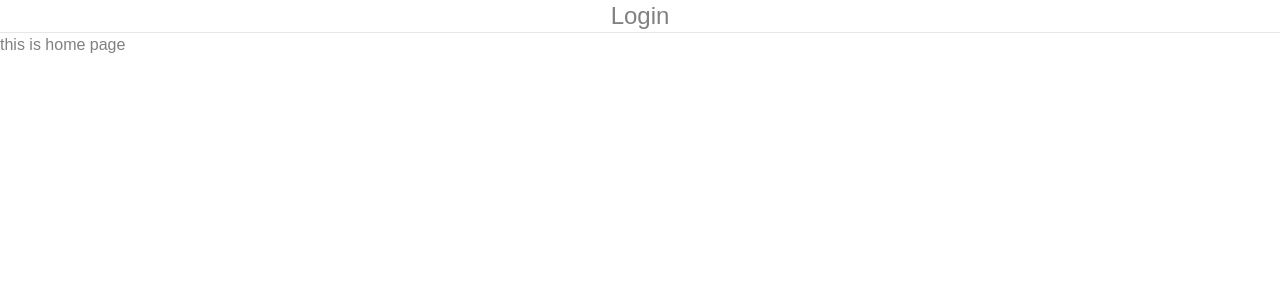
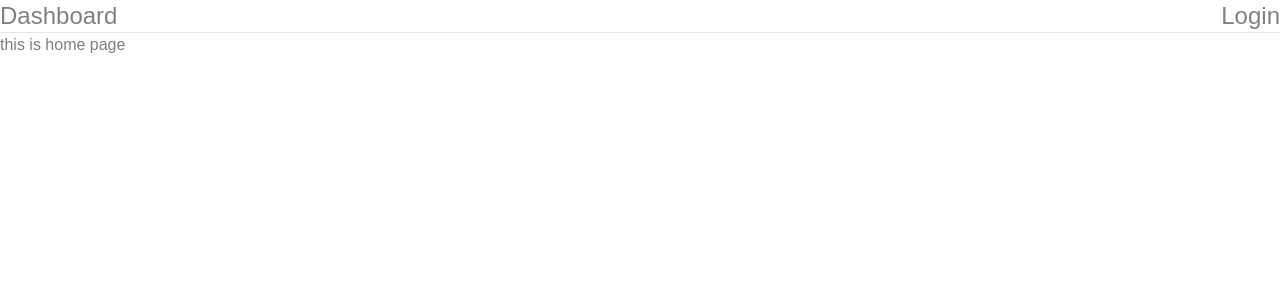
Before and after one commit to AmirAlipoor-ir/divar-app-nextjs, a Next.js app: page / in a window 1280 px wide. Shown: the top 300 px of the page. Built offline with nearby package versions, Linux system fonts and the light colour scheme; no server answers.

Commit message:
refactor: sort the imports

```diff
--- a/src/components/Navbar/index.tsx
+++ b/src/components/Navbar/index.tsx
@@ -1,7 +1,9 @@
 "use client";
 
 import { useEffect, useState } from "react";
+
 import Cookies from "js-cookie";
+
 import Link from "next/link";
 
 export const Navbar = () => {
@@ -20,7 +22,8 @@ export const Navbar = () => {
   }, []);
 
   return (
-    <div className="flex justify-center gap-x-3 text-2xl">
+    <div className="flex justify-between gap-x-3 text-2xl">
+    <Link href="/dashboard">Dashboard</Link>
       {accessToken ? (
         <Link href="profile">Profile </Link>
       ) : (
```
